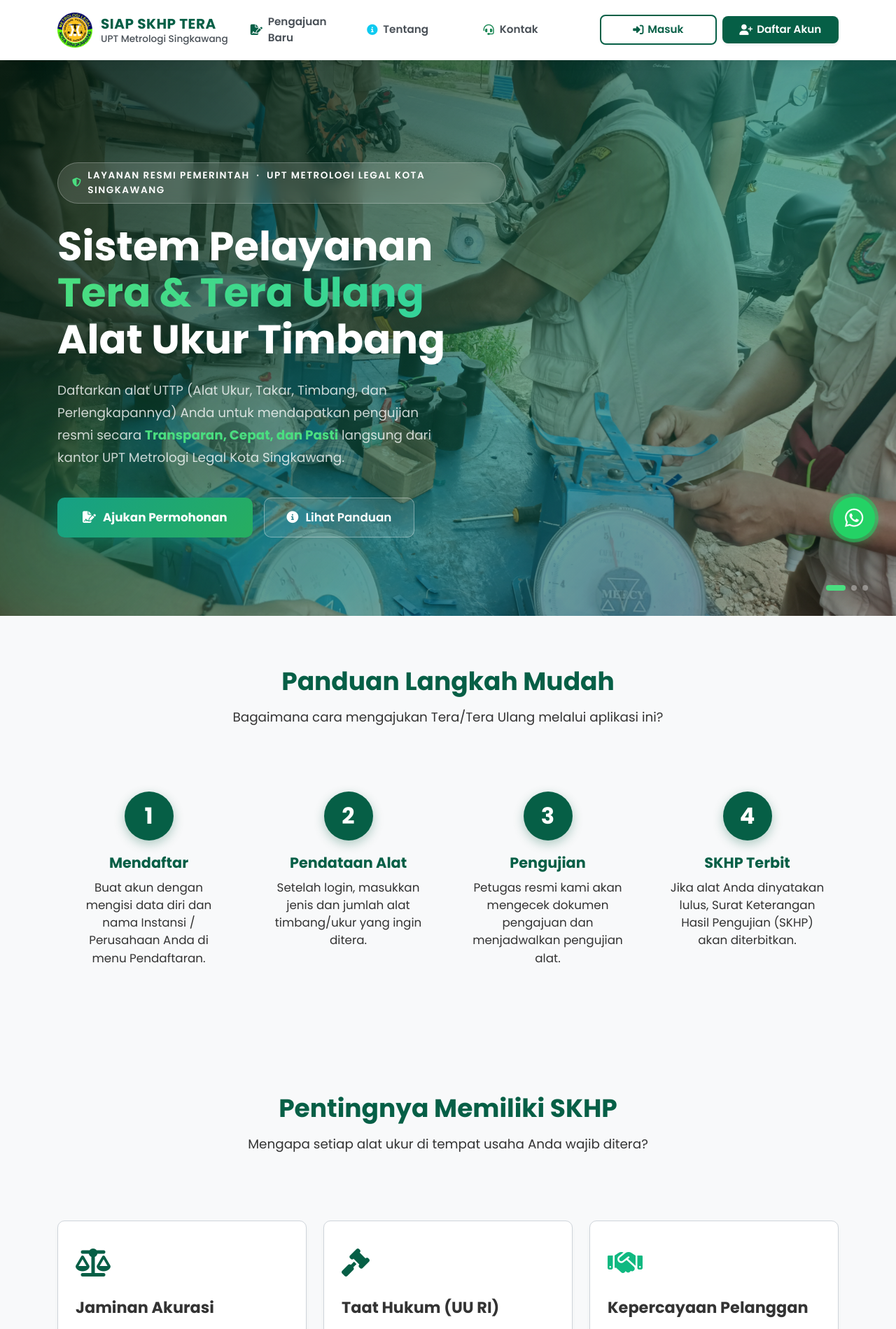
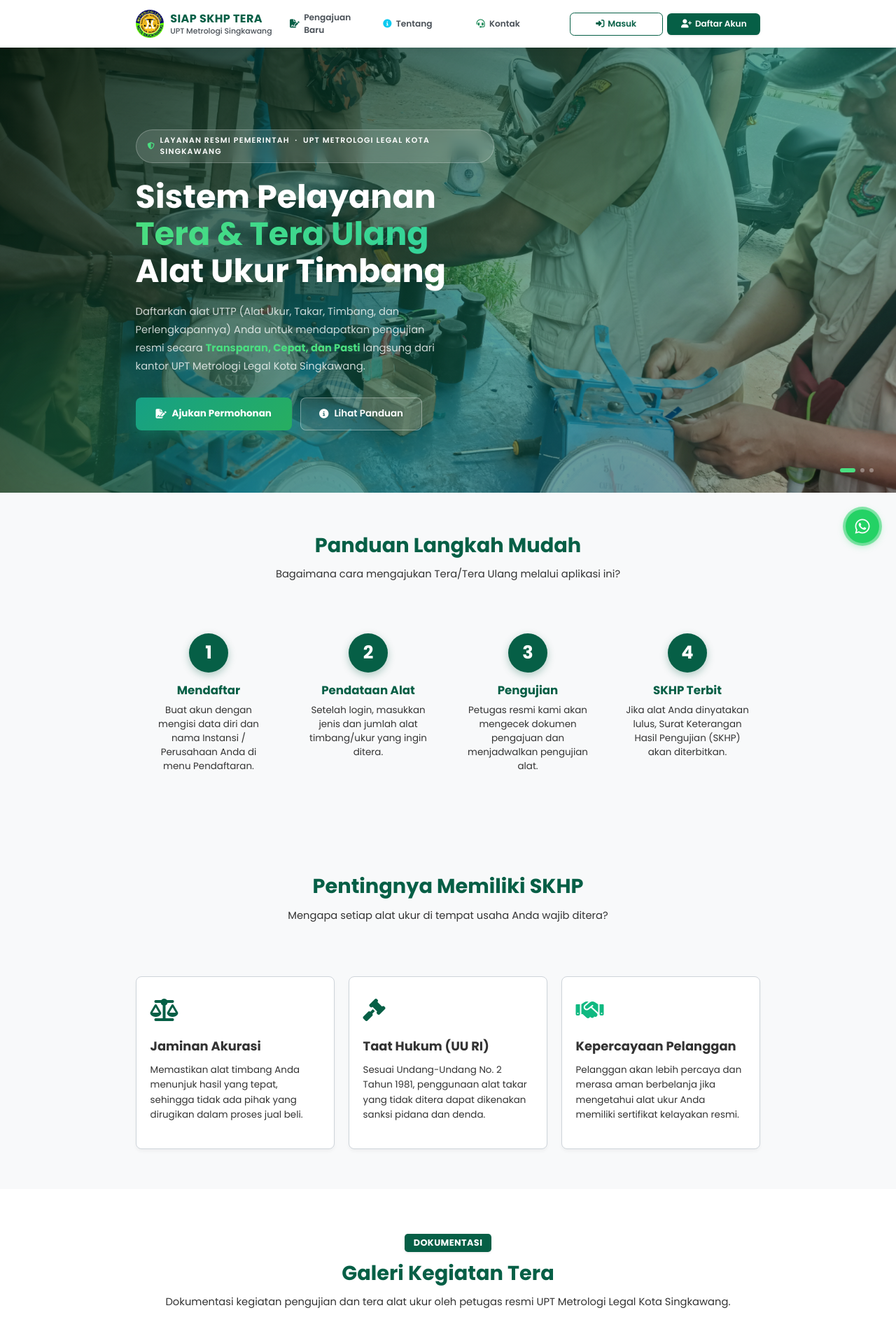
Before and after one commit to ERGUS457/sipskhp, a CodeIgniter app: page /database/ in a window 1280 px wide. Shown: the top 1899 px of the page at 70% size. Run offline with CodeIgniter, Linux system fonts and the light colour scheme; some libraries are stand-ins or nearby versions.

Commit message:
style: set global scale to 80% for more comfortable and compact UI

```diff
--- a/application/views/dashboard/petugas_lihat_st.php
+++ b/application/views/dashboard/petugas_lihat_st.php
@@ -16,7 +16,7 @@ function tglIndo($date_str) {
     <link href="https://fonts.googleapis.com/css2?family=Poppins:wght@400;600&display=swap" rel="stylesheet">
     <link rel="stylesheet" href="https://cdnjs.cloudflare.com/ajax/libs/font-awesome/6.5.1/css/all.min.css">
     <style>
-        body { font-family: 'Poppins', sans-serif; background: #f0f2f5; margin: 0; }
+        body { font-family: 'Poppins', sans-serif; background: #f0f2f5; margin: 0; zoom: 0.8; }
 
         /* Toolbar */
         .doc-toolbar {
--- a/application/views/layout/dash_header.php
+++ b/application/views/layout/dash_header.php
@@ -31,6 +31,7 @@
             background-color: #f0f2f5;
             color: #333;
             overflow-x: hidden;
+            zoom: 0.8;
         }
 
         /* Sidebar Styling (Premium Dark Gradient) */
--- a/application/views/layout/header.php
+++ b/application/views/layout/header.php
@@ -58,6 +58,7 @@
             color: var(--color-text);
             padding-top: 80px; /* Memberi ruang untuk navbar fixed-top */
             transition: background-color 0.3s ease, color 0.3s ease;
+            zoom: 0.8;
         }
         /* Responsive Font Size */
         html {
--- a/application/views/layout/petugas_header.php
+++ b/application/views/layout/petugas_header.php
@@ -16,6 +16,7 @@
             background-color: #f5f7fa;
             color: #1e293b;
             margin: 0;
+            zoom: 0.8;
         }
 
         /* ===== NAVBAR ===== */
```
